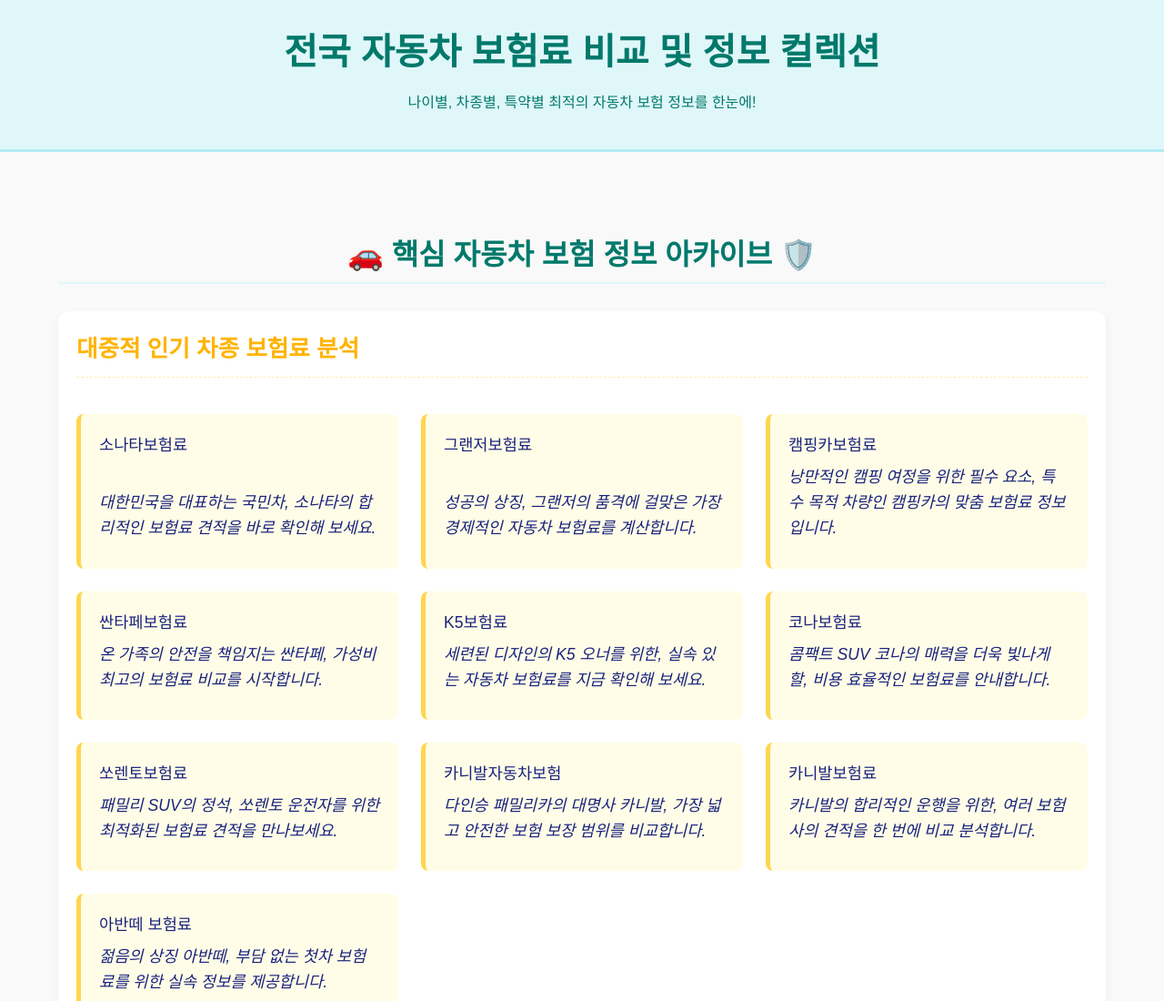
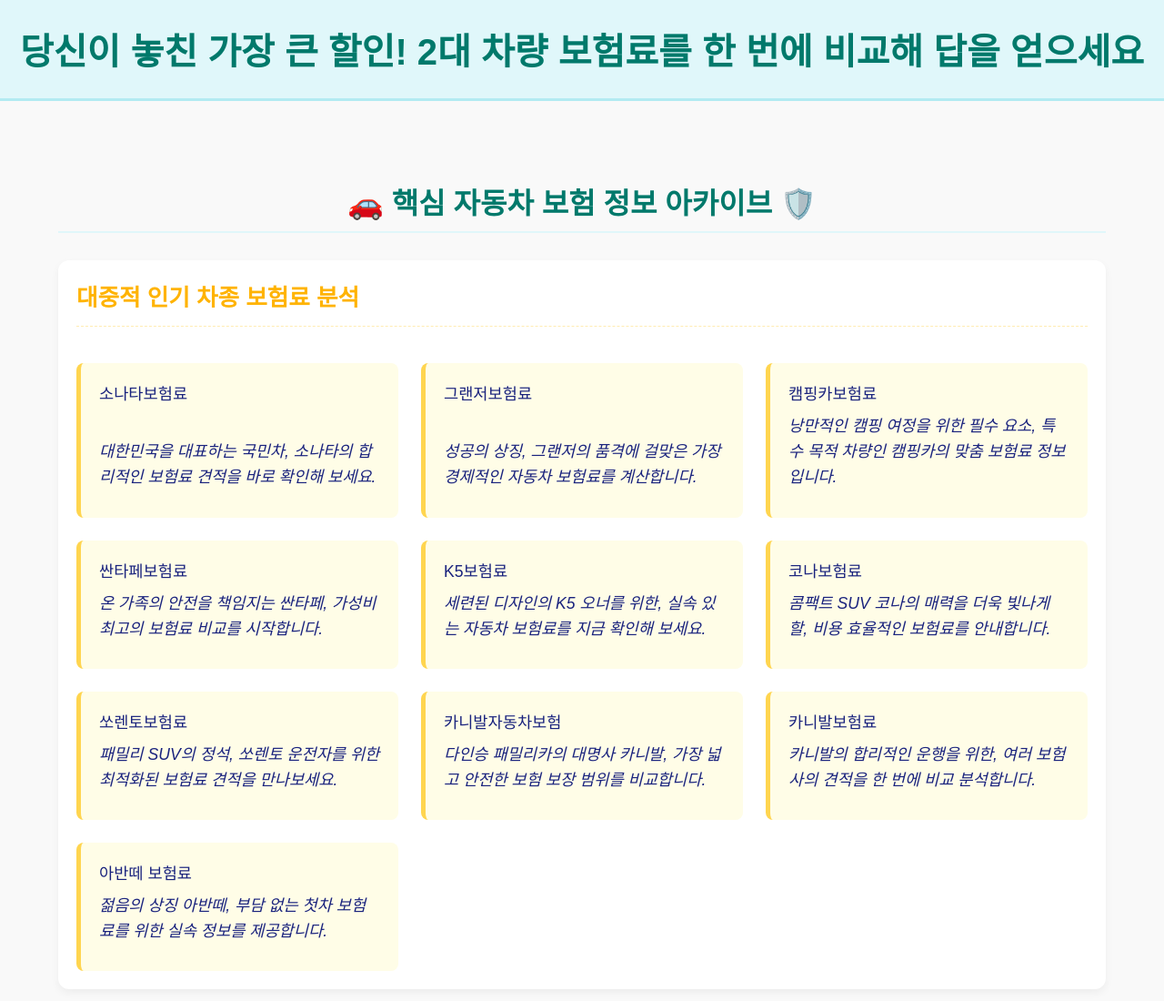
Before and after one commit to firemoney81-naldon/backktopl, a website: page index.html in a window 1280 px wide. Shown: the top 1100 px of the page at 91% size. Drawn offline with Linux system fonts and the light colour scheme.

Commit message:
Update index.html

```diff
--- a/index.html
+++ b/index.html
@@ -3,10 +3,10 @@
 <head>
     <meta charset="UTF-8">
     <meta name="viewport" content="width=device-width, initial-scale=1.0">
+<meta name="google-site-verification" content="bPeyJ_S-8nWUQOJ-jHeV7UVtUrtM_aln4fud6O-cZHc" />
+<meta name="naver-site-verification" content="055715f7ffe03cb0f0beee17dc05c92d35d93504" />
 
-
-
-    <title>자동차 보험 비교 정보 허브</title>
+    <title>당신이 놓친 가장 큰 할인! 2대 차량 보험료를 한 번에 비교해 답을 얻으세요</title>
 
 
 
@@ -113,8 +113,7 @@
 <body>
 
     <header>
-        <h1>전국 자동차 보험료 비교 및 정보 컬렉션</h1>
-        <p>나이별, 차종별, 특약별 최적의 자동차 보험 정보를 한눈에!</p>
+        <h1>당신이 놓친 가장 큰 할인! 2대 차량 보험료를 한 번에 비교해 답을 얻으세요</h1>
     </header>
 
     <div class="container">
```
